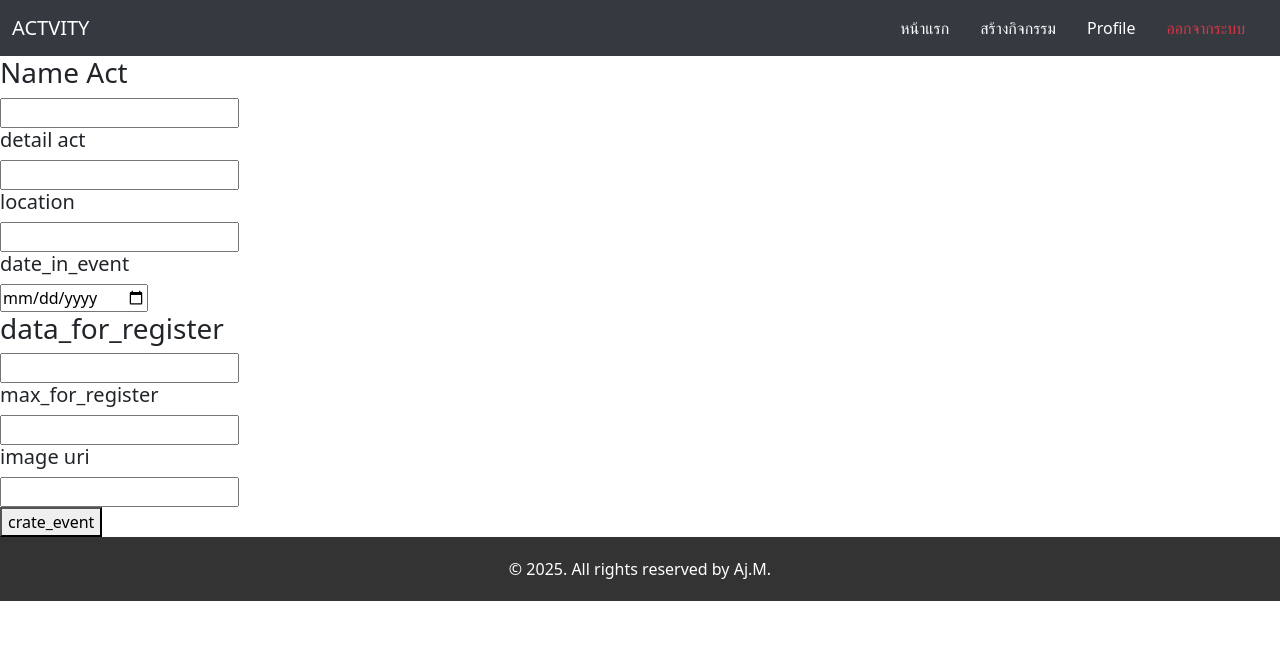
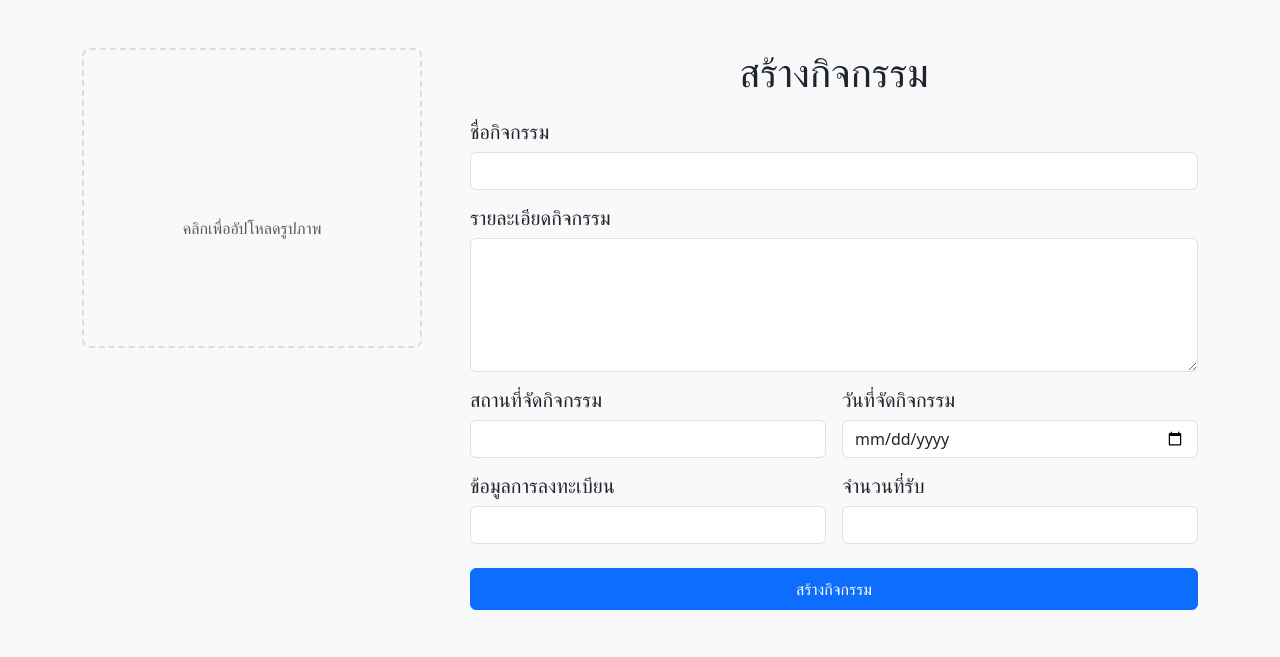
Before and after one commit to yiw5012/projectWeb, a PHP site: template templates/createAct_get.php in a window 1280 px wide. Shown: the top 657 px of the page. Run offline with PHP 8.4, Linux system fonts and the light colour scheme; the template is opened without the code that fills it, so the values that code supplies are empty; the visitor is signed in with stand-in values (Sample User, id 1).

Commit message:
Update createAct_get.php

```diff
--- a/templates/createAct_get.php
+++ b/templates/createAct_get.php
@@ -1,25 +1,123 @@
-<form action="createAct" method="post">
-<h3>Name Act</h3>
-<input type="text" name="actname" id="actname"><br>
+<?php
+// session_start();
+// require_once 'config.php'; // ควรมีไฟล์ config สำหรับเชื่อมต่อฐานข้อมูล
+?>
+<!DOCTYPE html>
+<html lang="th">
+<head>
+    <meta charset="UTF-8">
+    <meta name="viewport" content="width=device-width, initial-scale=1.0">
+    <title>สร้างกิจกรรม</title>
+    <link href="https://cdn.jsdelivr.net/npm/bootstrap@5.3.0/dist/css/bootstrap.min.css" rel="stylesheet">
+    <style>
+        .upload-section {
+            height: 300px;
+            border: 2px dashed #ddd;
+            display: flex;
+            align-items: center;
+            justify-content: center;
+            cursor: pointer;
+            background: #f8f9fa;
+            border-radius: 8px;
+        }
+        .upload-section:hover {
+            border-color: #0d6efd;
+            background: #f1f8ff;
+        }
+        #previewImage {
+            max-width: 100%;
+            max-height: 280px;
+            display: none;
+        }
+    </style>
+</head>
+<body class="bg-light">
+    <div class="container py-5">
+        <div class="row g-5">
+            <!-- ส่วนซ้าย - อัปโหลดรูปภาพ -->
+            <div class="col-lg-4">
+                <div class="upload-section" onclick="document.getElementById('fileInput').click()">
+                    <img id="previewImage" class="img-fluid">
+                    <div id="uploadText" class="text-center text-muted">
+                        <i class="bi bi-cloud-upload fs-1"></i><br>
+                        คลิกเพื่ออัปโหลดรูปภาพ
+                    </div>
+                </div>
+                <input type="file" id="fileInput" hidden accept="image/*" onchange="previewImage(event)" name="image">
+            </div>
 
-<h5>detail act</h5>
-<input type="text" name="detailact" id="detailact"><br>
+            <!-- ส่วนขวา - ฟอร์มสร้างกิจกรรม -->
+            <div class="col-lg-8">
+                <h1 class="mb-4 text-center">สร้างกิจกรรม</h1>
+                <form action="crateAct" method="post">
+                    <input type="hidden" name="user_id" value="<?= $_SESSION['student_id'] ?>">
 
-<h5>location</h5>
-<input type="text" name="location" id="location"><br>
+                    <!-- ชื่อกิจกรรม -->
+                    <div class="mb-3">
+                        <label class="form-label h5">ชื่อกิจกรรม</label>
+                        <input type="text" class="form-control" name="actname" id="actname" required>
+                    </div>
 
-<h5>date_in_event</h5>
-<input type="date" name="dateevent" id="dateevent"><br>
+                    <!-- รายละเอียด -->
+                    <div class="mb-3">
+                        <label class="form-label h5">รายละเอียดกิจกรรม</label>
+                        <textarea
+                            class="form-control"
+                            name="detailact"
+                            id="detailact"
+                            rows="5"
+                            style="min-height: 120px; resize: vertical;"
+                            required
+                        ></textarea>
+                    </div>
 
-<h3>data_for_register</h3>
-<input type="text" name="dateregisterend" id="dateregisterend"><br>
+                    <!-- สถานที่และวันที่ -->
+                    <div class="row g-3 mb-3">
+                        <div class="col-md-6">
+                            <label class="form-label h5">สถานที่จัดกิจกรรม</label>
+                            <input type="text" class="form-control" name="location" id="location" required>
+                        </div>
+                        <div class="col-md-6">
+                            <label class="form-label h5">วันที่จัดกิจกรรม</label>
+                            <input type="date" class="form-control" name="dateevent" id="dateevent" required>
+                        </div>
+                    </div>
 
-<h5>max_for_register</h5>
-<input type="text" name="maxregister" id="maxregister"><br>
+                    <!-- ข้อมูลลงทะเบียน -->
+                    <div class="row g-3 mb-4">
+                        <div class="col-md-6">
+                            <label class="form-label h5">ข้อมูลการลงทะเบียน</label>
+                            <input type="text" class="form-control" name="dateregisterend" id="dateregisterend" required>
+                        </div>
+                        <div class="col-md-6">
+                            <label class="form-label h5">จำนวนที่รับ</label>
+                            <input type="number" class="form-control" name="maxregister" id="maxregister" required>
+                        </div>
+                    </div>
 
-<h5>image uri</h5>
-<input type="text" name="image" id="image"><br>
+                    <!-- ปุ่มส่งฟอร์ม -->
+                    <button type="submit" class="btn btn-primary w-100 py-2">สร้างกิจกรรม</button>
+                </form>
+            </div>
+        </div>
+    </div>
 
-<button type="submit"  name="user_id" value="<?= $_SESSION['student_id'] ?>" >crate_event</button>
-</form>
-<!-- value="<?= $_SESSION['user_id'] ?>" -->
+    <script>
+        function previewImage(event) {
+            const reader = new FileReader();
+            const preview = document.getElementById('previewImage');
+            const uploadText = document.getElementById('uploadText');
+
+            reader.onload = function() {
+                preview.style.display = 'block';
+                preview.src = reader.result;
+                uploadText.style.display = 'none';
+            }
+            reader.readAsDataURL(event.target.files[0]);
+        }
+    </script>
+
+    <!-- Bootstrap JS -->
+    <script src="https://cdn.jsdelivr.net/npm/bootstrap@5.3.0/dist/js/bootstrap.bundle.min.js"></script>
+</body>
+</html>
```
